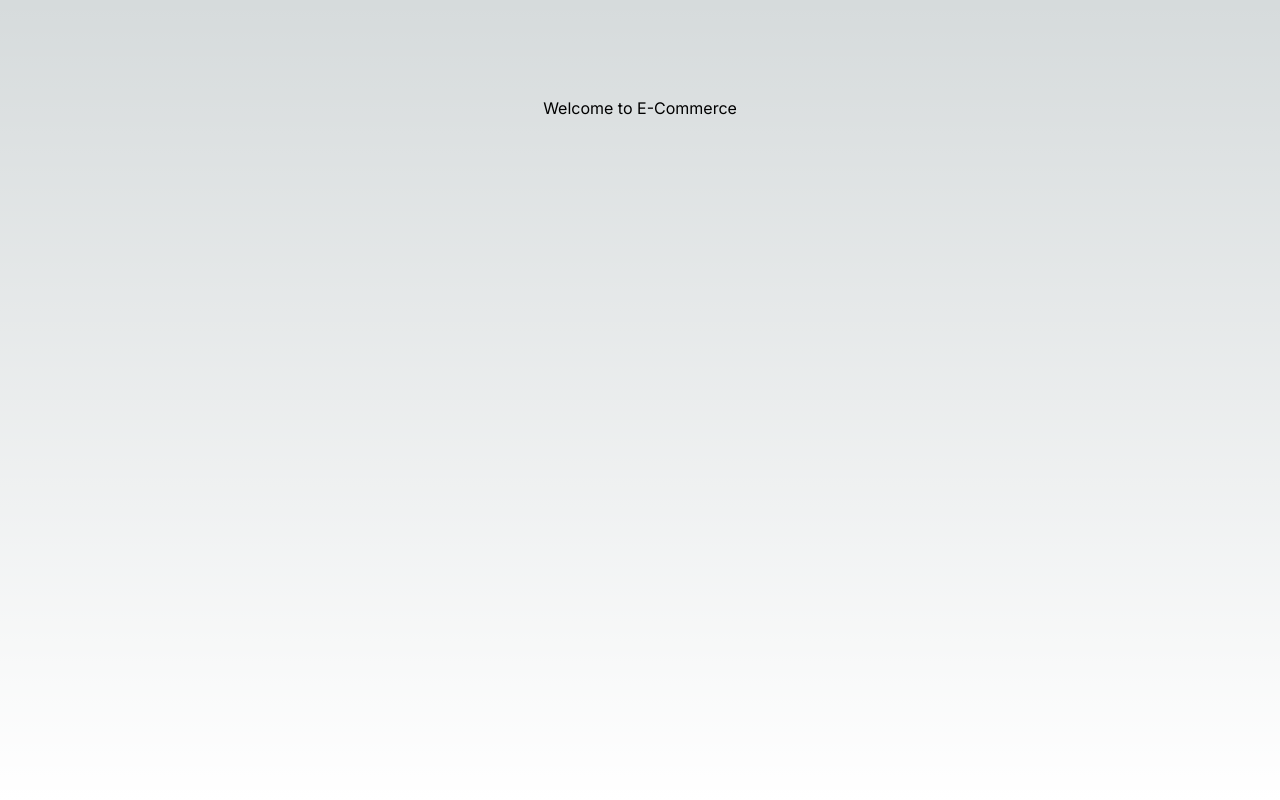
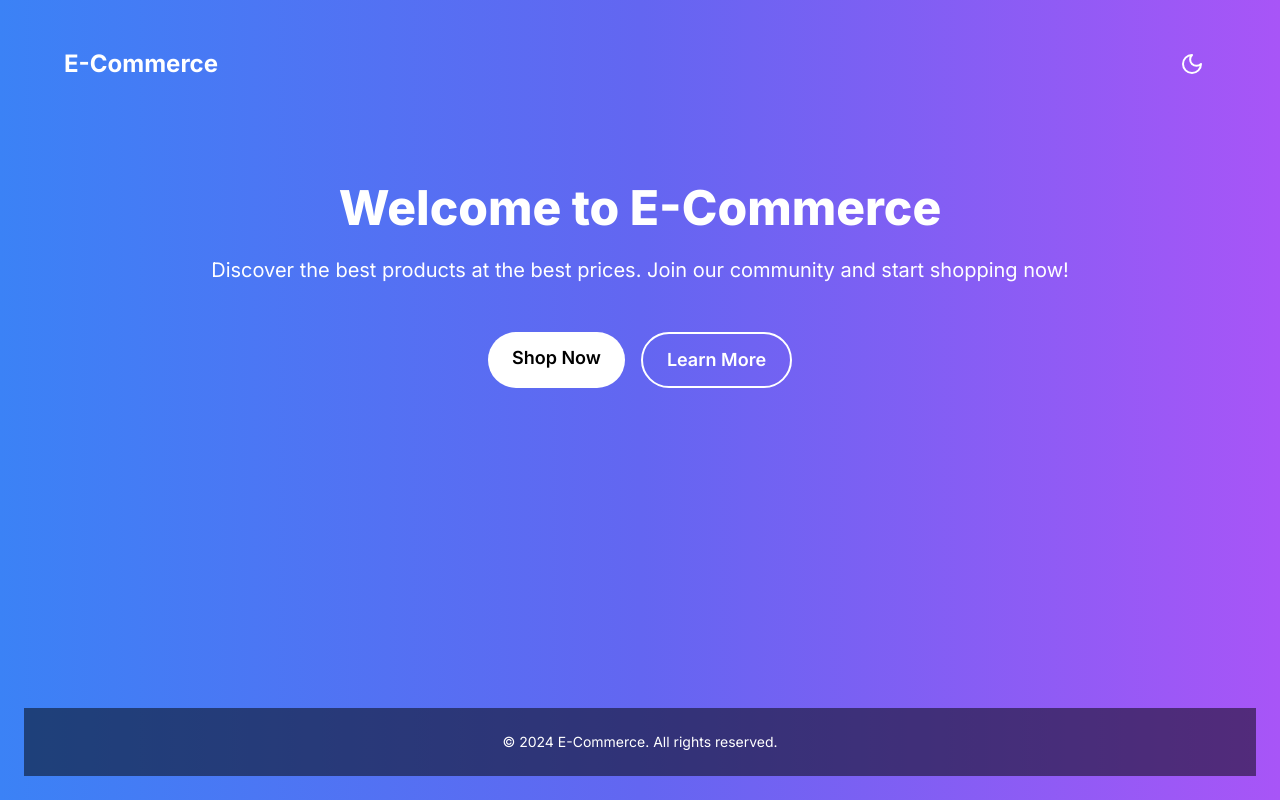
Before and after one commit to firze20/E-Commerce, a Next.js app in the folder frontend/e-commerce/: page / in a window 1280 px wide. Built offline with nearby package versions, Linux system fonts and the light colour scheme.

Commit message:
Adding themes

```diff
--- /dev/null
+++ b/frontend/e-commerce/app/components/theme-provider.tsx
@@ -0,0 +1,9 @@
+"use client";
+
+import * as React from "react";
+import { ThemeProvider as NextThemeProvider } from "next-themes";
+import { type ThemeProviderProps } from "next-themes/dist/types";
+
+export function ThemeProvider({ children, ...props }: ThemeProviderProps) {
+    return <NextThemeProvider {...props}>{children}</NextThemeProvider>
+}
--- /dev/null
+++ b/frontend/e-commerce/app/components/theme/Toggle.tsx
@@ -0,0 +1,29 @@
+"use client";
+
+import React, { useEffect, useState } from "react";
+
+import { Moon, Sun } from "lucide-react";
+
+import { useTheme } from "next-themes";
+
+export function Toggle() {
+  const { theme, setTheme, resolvedTheme } = useTheme();
+  const [mounted, setMounted] = useState(false);
+
+  useEffect(() => {
+    setMounted(true)
+  }, []);
+
+  if (!mounted) return null;
+
+  return (
+    <button
+      aria-label="Toggle Dark Mode"
+      type="button"
+      className="p-3 rounded-md"
+      onClick={() => setTheme(theme === "dark" ? "light" : "dark")}
+    >
+      {theme === "dark" ? <Sun size={24} /> : <Moon size={24} />}
+    </button>
+  );
+}
--- a/frontend/e-commerce/app/globals.css
+++ b/frontend/e-commerce/app/globals.css
@@ -2,32 +2,75 @@
   @tailwind components;
   @tailwind utilities;
 
+  @layer base {
     :root {
-  --foreground-rgb: 0, 0, 0;
-  --background-start-rgb: 214, 219, 220;
-  --background-end-rgb: 255, 255, 255;
+      --background: 0 0% 100%;
+      --foreground: 222.2 84% 4.9%;
+
+      --card: 0 0% 100%;
+      --card-foreground: 222.2 84% 4.9%;
+
+      --popover: 0 0% 100%;
+      --popover-foreground: 222.2 84% 4.9%;
+
+      --primary: 222.2 47.4% 11.2%;
+      --primary-foreground: 210 40% 98%;
+
+      --secondary: 210 40% 96.1%;
+      --secondary-foreground: 222.2 47.4% 11.2%;
+
+      --muted: 210 40% 96.1%;
+      --muted-foreground: 215.4 16.3% 46.9%;
+
+      --accent: 210 40% 96.1%;
+      --accent-foreground: 222.2 47.4% 11.2%;
+
+      --destructive: 0 84.2% 60.2%;
+      --destructive-foreground: 210 40% 98%;
+
+      --border: 214.3 31.8% 91.4%;
+      --input: 214.3 31.8% 91.4%;
+      --ring: 222.2 84% 4.9%;
+
+      --radius: 0.5rem;
     }
 
-@media (prefers-color-scheme: dark) {
-  :root {
-    --foreground-rgb: 255, 255, 255;
-    --background-start-rgb: 0, 0, 0;
-    --background-end-rgb: 0, 0, 0;
+    .dark {
+      --background: 222.2 84% 4.9%;
+      --foreground: 210 40% 98%;
+
+      --card: 222.2 84% 4.9%;
+      --card-foreground: 210 40% 98%;
+
+      --popover: 222.2 84% 4.9%;
+      --popover-foreground: 210 40% 98%;
+
+      --primary: 210 40% 98%;
+      --primary-foreground: 222.2 47.4% 11.2%;
+
+      --secondary: 217.2 32.6% 17.5%;
+      --secondary-foreground: 210 40% 98%;
+
+      --muted: 217.2 32.6% 17.5%;
+      --muted-foreground: 215 20.2% 65.1%;
+
+      --accent: 217.2 32.6% 17.5%;
+      --accent-foreground: 210 40% 98%;
+
+      --destructive: 0 62.8% 30.6%;
+      --destructive-foreground: 210 40% 98%;
+
+      --border: 217.2 32.6% 17.5%;
+      --input: 217.2 32.6% 17.5%;
+      --ring: 212.7 26.8% 83.9%;
     }
   }
 
+  @layer base {
+    * {
+      @apply border-border;
+    }
     body {
-  color: rgb(var(--foreground-rgb));
-  background: linear-gradient(
-      to bottom,
-      transparent,
-      rgb(var(--background-end-rgb))
-    )
-    rgb(var(--background-start-rgb));
-}
-
-@layer utilities {
-  .text-balance {
-    text-wrap: balance;
+      @apply bg-background text-foreground;
     }
   }
--- a/frontend/e-commerce/app/layout.tsx
+++ b/frontend/e-commerce/app/layout.tsx
@@ -1,4 +1,5 @@
 import type { Metadata } from "next";
+import { ThemeProvider } from "./components/theme-provider";
 import { Inter } from "next/font/google";
 import "./globals.css";
 
@@ -6,7 +7,7 @@ const inter = Inter({ subsets: ["latin"] });
 
 export const metadata: Metadata = {
   title: "E-Commerce",
-  description: "E-Commerce firzr20 portfolio app",
+  description: "E-Commerce firze20 portfolio app",
 };
 
 export default function RootLayout({
@@ -17,7 +18,16 @@ export default function RootLayout({
   return (
     <html lang="en">
       <link rel="icon" href="ecommerce.ico" />
-      <body className={inter.className}>{children}</body>
+      <body className={inter.className}>
+        <ThemeProvider
+          attribute="class"
+          defaultTheme="system"
+          enableSystem
+          disableTransitionOnChange
+          >
+        {children}
+        </ThemeProvider>
+      </body>
     </html>
   );
 }
--- a/frontend/e-commerce/app/page.tsx
+++ b/frontend/e-commerce/app/page.tsx
@@ -1,9 +1,26 @@
-import Image from "next/image";
+// pages/index.tsx
+import { Toggle } from "./components/theme/Toggle";
 
 export default function Home() {
   return (
-    <main className="flex min-h-screen flex-col items-center justify-between p-24">
-      <h1>Welcome to E-Commerce</h1>
+    <main className="flex flex-col items-center justify-center min-h-screen bg-gradient-to-r from-blue-500 via-indigo-500 to-purple-500 p-6 text-white dark:from-gray-900 dark:via-gray-800 dark:to-gray-900">
+      <nav className="w-full max-w-6xl flex justify-between items-center py-4">
+        <div className="text-2xl font-bold">E-Commerce</div>
+        <Toggle />
+      </nav>
+      <section className="text-center mt-20">
+        <h1 className="text-5xl font-extrabold mb-6">Welcome to E-Commerce</h1>
+        <p className="text-xl mb-12">
+          Discover the best products at the best prices. Join our community and start shopping now!
+        </p>
+        <div className="flex justify-center space-x-4">
+          <a href="#shop" className="bg-white text-black px-6 py-3 rounded-full text-lg font-semibold hover:bg-gray-200 transition duration-300">Shop Now</a>
+          <a href="#about" className="bg-transparent border-2 border-white px-6 py-3 rounded-full text-lg font-semibold hover:bg-white hover:text-black transition duration-300">Learn More</a>
+        </div>
+      </section>
+      <footer className="mt-auto py-6 w-full text-center text-sm bg-black bg-opacity-50">
+        © 2024 E-Commerce. All rights reserved.
+      </footer>
     </main>
   );
 }
--- /dev/null
+++ b/frontend/e-commerce/lib/utils.ts
@@ -0,0 +1,6 @@
+import { type ClassValue, clsx } from "clsx"
+import { twMerge } from "tailwind-merge"
+
+export function cn(...inputs: ClassValue[]) {
+  return twMerge(clsx(inputs))
+}
--- a/frontend/e-commerce/tailwind.config.ts
+++ b/frontend/e-commerce/tailwind.config.ts
@@ -1,20 +1,80 @@
-import type { Config } from "tailwindcss";
+import type { Config } from "tailwindcss"
 
-const config: Config = {
+const config = {
+  darkMode: ["class"],
   content: [
-    "./pages/**/*.{js,ts,jsx,tsx,mdx}",
-    "./components/**/*.{js,ts,jsx,tsx,mdx}",
-    "./app/**/*.{js,ts,jsx,tsx,mdx}",
-  ],
+    './pages/**/*.{ts,tsx}',
+    './components/**/*.{ts,tsx}',
+    './app/**/*.{ts,tsx}',
+    './src/**/*.{ts,tsx}',
+	],
+  prefix: "",
   theme: {
+    container: {
+      center: true,
+      padding: "2rem",
+      screens: {
+        "2xl": "1400px",
+      },
+    },
     extend: {
-      backgroundImage: {
-        "gradient-radial": "radial-gradient(var(--tw-gradient-stops))",
-        "gradient-conic":
-          "conic-gradient(from 180deg at 50% 50%, var(--tw-gradient-stops))",
+      colors: {
+        border: "hsl(var(--border))",
+        input: "hsl(var(--input))",
+        ring: "hsl(var(--ring))",
+        background: "hsl(var(--background))",
+        foreground: "hsl(var(--foreground))",
+        primary: {
+          DEFAULT: "hsl(var(--primary))",
+          foreground: "hsl(var(--primary-foreground))",
+        },
+        secondary: {
+          DEFAULT: "hsl(var(--secondary))",
+          foreground: "hsl(var(--secondary-foreground))",
+        },
+        destructive: {
+          DEFAULT: "hsl(var(--destructive))",
+          foreground: "hsl(var(--destructive-foreground))",
+        },
+        muted: {
+          DEFAULT: "hsl(var(--muted))",
+          foreground: "hsl(var(--muted-foreground))",
+        },
+        accent: {
+          DEFAULT: "hsl(var(--accent))",
+          foreground: "hsl(var(--accent-foreground))",
+        },
+        popover: {
+          DEFAULT: "hsl(var(--popover))",
+          foreground: "hsl(var(--popover-foreground))",
+        },
+        card: {
+          DEFAULT: "hsl(var(--card))",
+          foreground: "hsl(var(--card-foreground))",
+        },
+      },
+      borderRadius: {
+        lg: "var(--radius)",
+        md: "calc(var(--radius) - 2px)",
+        sm: "calc(var(--radius) - 4px)",
+      },
+      keyframes: {
+        "accordion-down": {
+          from: { height: "0" },
+          to: { height: "var(--radix-accordion-content-height)" },
+        },
+        "accordion-up": {
+          from: { height: "var(--radix-accordion-content-height)" },
+          to: { height: "0" },
+        },
+      },
+      animation: {
+        "accordion-down": "accordion-down 0.2s ease-out",
+        "accordion-up": "accordion-up 0.2s ease-out",
       },
     },
   },
-  plugins: [],
-};
-export default config;
+  plugins: [require("tailwindcss-animate")],
+} satisfies Config
+
+export default config
```
Also changed, not shown: frontend/e-commerce/package.json (+7 -1 lines), frontend/e-commerce/components.json (added), 1 other file (tests, documents, lock files or other folders). Lines whose indentation alone changed are shown as unchanged.
